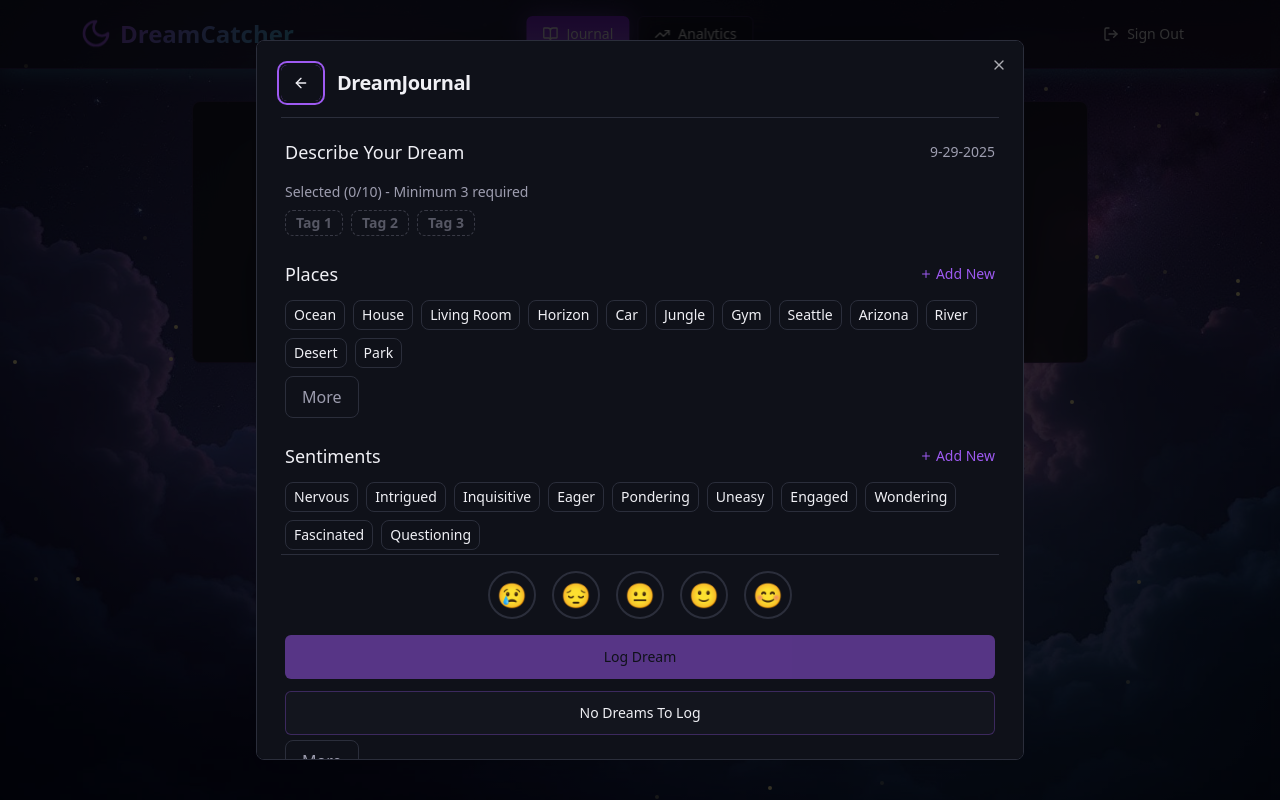
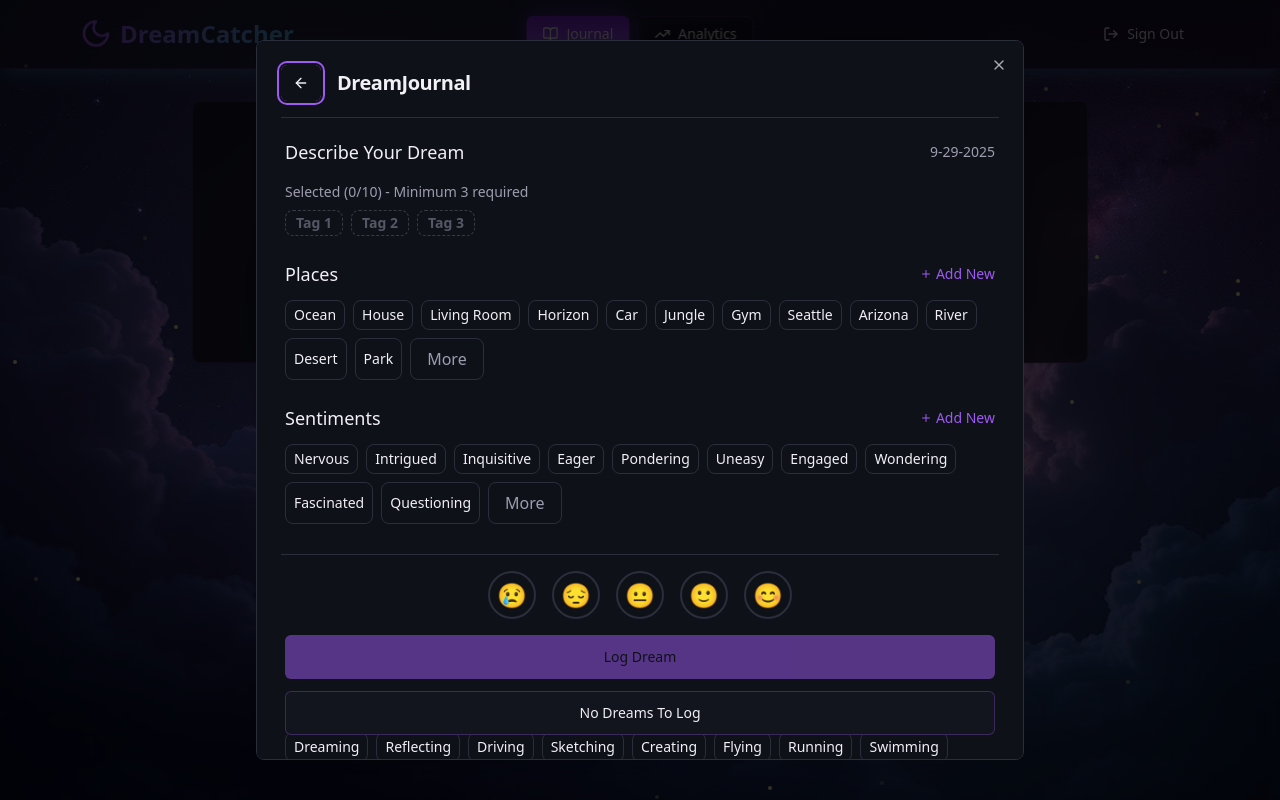
Before and after one commit to augustbrowning/dream-catcher-studio, a React (Vite) app: page / in a window 1280 px wide. Built offline with nearby package versions, Linux system fonts and the light colour scheme.

Commit message:
Refactor badge display

```diff
--- a/src/components/DreamEntryPopup.tsx
+++ b/src/components/DreamEntryPopup.tsx
@@ -226,17 +226,15 @@ const DreamEntryPopup = ({ isOpen, onClose, onSave }: DreamEntryPopupProps) => {
                   {place}
                 </button>
               ))}
-            </div>
               {PLACES.length > 4 && (
-              <div className="flex mt-2">
                 <button
                   onClick={() => setExpandedPlaces(!expandedPlaces)}
                   className="px-4 py-2 rounded-lg border border-border hover:bg-muted text-muted-foreground transition-colors"
                 >
                   {expandedPlaces ? 'Less' : 'More'}
                 </button>
+              )}
             </div>
-            )}
           </div>
 
           {/* Sentiments */}
@@ -287,17 +285,15 @@ const DreamEntryPopup = ({ isOpen, onClose, onSave }: DreamEntryPopupProps) => {
                   {sentiment}
                 </button>
               ))}
-            </div>
               {SENTIMENTS.length > 4 && (
-              <div className="flex mt-2">
                 <button
                   onClick={() => setExpandedSentiments(!expandedSentiments)}
                   className="px-4 py-2 rounded-lg border border-border hover:bg-muted text-muted-foreground transition-colors"
                 >
                   {expandedSentiments ? 'Less' : 'More'}
                 </button>
+              )}
             </div>
-            )}
           </div>
 
           {/* People */}
@@ -348,17 +344,15 @@ const DreamEntryPopup = ({ isOpen, onClose, onSave }: DreamEntryPopupProps) => {
                   {person}
                 </button>
               ))}
-            </div>
               {PEOPLE.length > 4 && (
-              <div className="flex mt-2">
                 <button
                   onClick={() => setExpandedPeople(!expandedPeople)}
                   className="px-4 py-2 rounded-lg border border-border hover:bg-muted text-muted-foreground transition-colors"
                 >
                   {expandedPeople ? 'Less' : 'More'}
                 </button>
+              )}
             </div>
-            )}
           </div>
 
           {/* Actions */}
@@ -409,17 +403,15 @@ const DreamEntryPopup = ({ isOpen, onClose, onSave }: DreamEntryPopupProps) => {
                   {action}
                 </button>
               ))}
-            </div>
               {ACTIONS.length > 4 && (
-              <div className="flex mt-2">
                 <button
                   onClick={() => setExpandedActions(!expandedActions)}
                   className="px-4 py-2 rounded-lg border border-border hover:bg-muted text-muted-foreground transition-colors"
                 >
                   {expandedActions ? 'Less' : 'More'}
                 </button>
+              )}
             </div>
-            )}
           </div>
 
           {/* Mood Selection - Sticky */}
```
Lines whose indentation alone changed are shown as unchanged.
